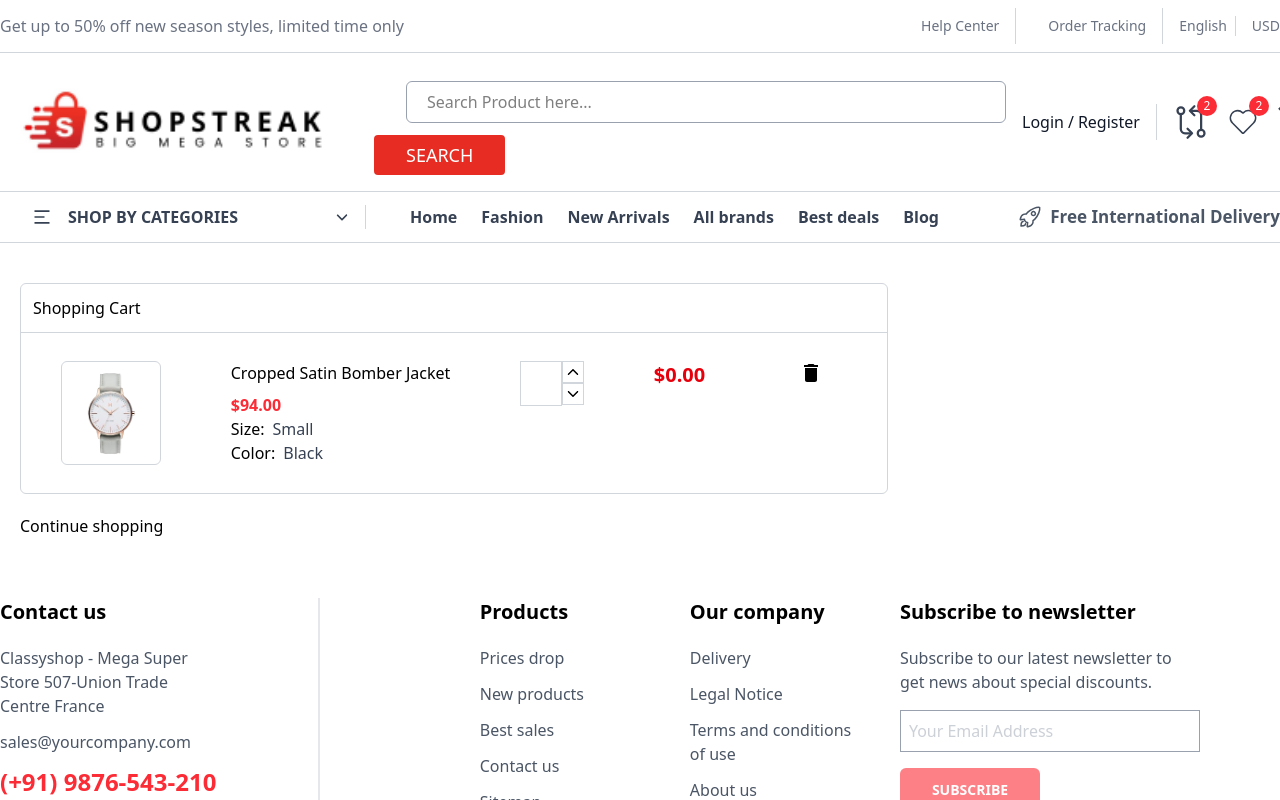
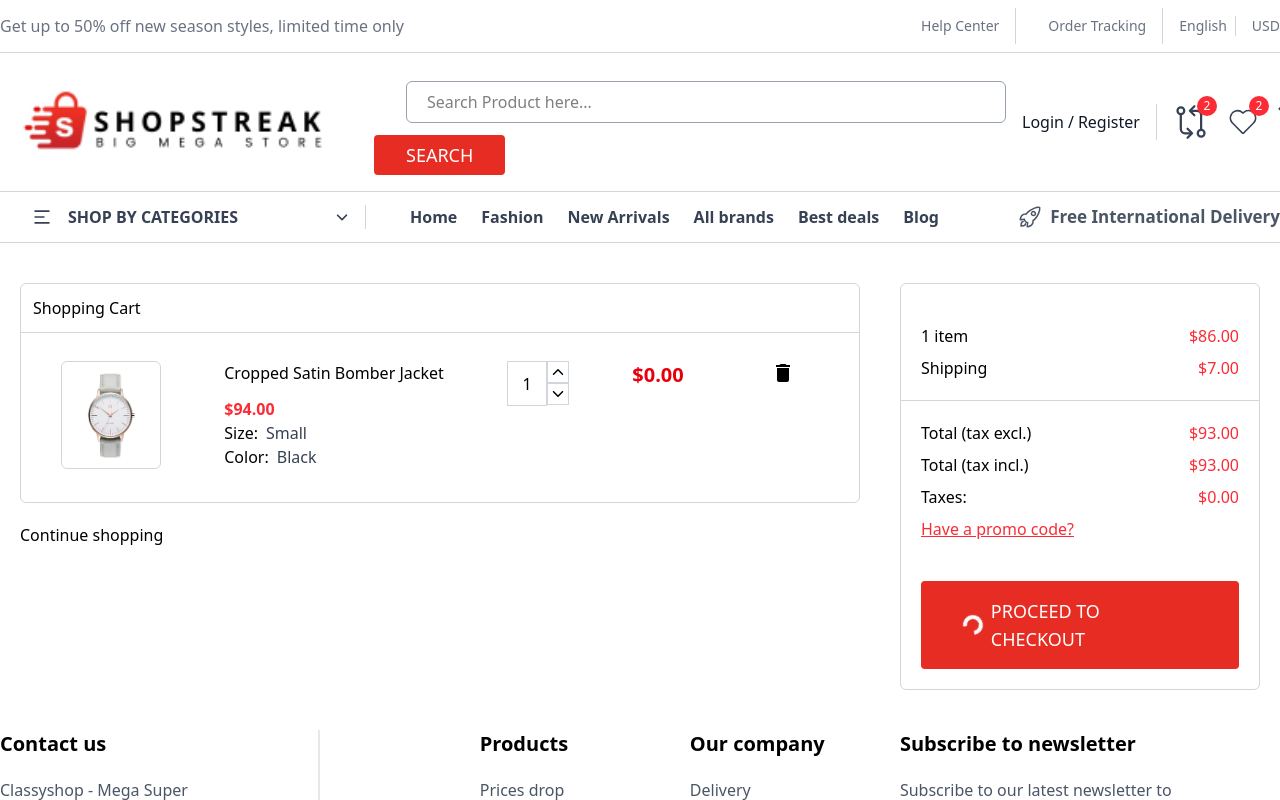
Before and after one commit to jeelnarola/ShopStreak, a React (Vite) app in the folder user/: page /cart in a window 1280 px wide. Shown: the top 800 px of the page. Built offline with nearby package versions, Linux system fonts and the light colour scheme.

Commit message:
Cart Page Design

```diff
--- a/user/src/App.jsx
+++ b/user/src/App.jsx
@@ -5,6 +5,8 @@ import Layout from "./Roots/Layout";
 import CZleftbanner from "./Components/CZleftbanner";
 import MyWishlists from "./Components/MyWishlists.jsx";
 import MyCart from "./Components/MyCart.jsx";
+import PurchaseCartProce from "./Components/PurchaseCartProce.jsx";
+import ShopingCart from "./Components/ShopingCart.jsx";
 function App() {
   return (
     <BrowserRouter>
@@ -15,7 +17,13 @@ function App() {
           <Route index element={<Home />} />
           <Route path="compare" element={<CZleftbanner />} />
           <Route path="wishlist" element={<MyWishlists />} />
-          <Route path="cart" element={<MyCart />} />
+          <Route path="cart" element={<MyCart />}>
+          {/* <Route index element={<ShopingCart/> */}
+            <Route index element={<ShopingCart />} />
+
+            <Route path="summary" element={<PurchaseCartProce />} />
+            {/* <Route path="checkout" element={<CartCheckout />} /> */}
+          </Route>
         </Route>
       </Routes>
     </BrowserRouter>
--- a/user/src/Components/MyCart.jsx
+++ b/user/src/Components/MyCart.jsx
@@ -1,80 +1,62 @@
-import React from "react";
+import React, { useState } from "react";
 import product from "../assets/product1.png";
 import { IoIosArrowUp } from "react-icons/io";
 import { MdDelete } from "react-icons/md";
+import PurchaseCartProce from "./PurchaseCartProce";
+import { Link, Outlet, useLocation } from "react-router-dom";
 function MyCart() {
+  const location = useLocation();
+  const [show, setShow] = useState(true);
+
   return (
     <div className="container mx-auto">
-      <div className="m-5 my-10">
-        <div className="w-[70%] border border-gray-300 rounded-md overflow-hidden">
-          <table className="w-full">
-            <thead>
-              <tr>
-                <td className="text-black p-3 border-b-[1px] border-gray-300">
-                  Shopping Cart
-                </td>
-              </tr>
-            </thead>
-            <tbody>
-              <tr>
-                <td className="p-7 px-10 flex justify-between ">
-                  <img
-                    src={product}
-                    alt=".."
-                    className="border-[1px] border-gray-300 w-[100px] rounded-md"
-                  />
-                  <div>
-                    <ul>
-                      <li className="text-md font-medium pb-2">
-                        Cropped Satin Bomber Jacket
-                      </li>
-                      <li className="text-red-500 font-bold">$94.00</li>
-                      <li className="text-gray-700">
-                        <span className="text-md font-medium text-black pr-2">
-                          Size:
-                        </span>
-                        Small
-                      </li>
-                      <li className="text-gray-700">
-                        <span className="text-md font-medium text-black pr-2">
-                          Color:
-                        </span>
-                        Black
-                      </li>
-                    </ul>
-                    {/* <td></td>
-                    <td>$94.00</td>
-                    <td>Size: Small</td>
-                    <td>Color: Black</td> */}
-                  </div>
-                  <div className="flex">
-                    <input
-                      type="text"
-                      className="w-[20px] h-[45px] p-1 px-5 border-1 border-gray-300"
-                    />
-                    <div className="">
-                      <button className="block p-[2px] border-1 border-gray-300">
-                        <IoIosArrowUp />
-                      </button>
-                      <button className="p-[2px] border-1 border-gray-300">
-                        <IoIosArrowUp className="rotate-180" />
-                      </button>
-                    </div>
-                  </div>
-                  <div>
-                    <p className="text-xl text-red-600 font-semibold">$0.00</p>
-                  </div>
-                  <div>
-                    <MdDelete className="mx-6 cursor-pointer hover:text-red-500 text-2xl " />
-                  </div>
-                </td>
-              </tr>
-              {/* <tr></tr>  */}
-            </tbody>
-          </table>
+      <div className="m-5 my-10 flex gap-10">
+        <Outlet/>
+
+
+        <div className="w-[30%] border border-gray-300 rounded-md overflow-hidden">
+          <div className="py-5 px-5 text-red-500 font-medium border-b-1 border-gray-300">
+            <div className="flex justify-between text-md pt-5">
+              <p className="text-black font-medium pb-2">1 item</p>
+              <p>$86.00</p>
+            </div>
+            <div className="flex justify-between text-md">
+              <p className="text-black font-medium">Shipping</p>
+              <p>$7.00</p>
+            </div>
+          </div>
+          <div className="py-5 px-5 text-red-500 font-medium ">
+            <div className="flex justify-between text-md">
+              <p className="text-black font-medium pb-2">Total (tax excl.)</p>
+              <p>$93.00</p>
+            </div>
+            <div className="flex justify-between text-md">
+              <p className="text-black font-medium pb-2">Total (tax incl.)</p>
+              <p>$93.00</p>
+
+            </div>
+            <div className="flex justify-between text-md">
+              <p className="text-black font-medium pb-2">Taxes:</p>
+              <p>$0.00</p>
+            </div>
+            <p className="font-normal underline cursor-pointer">Have a promo code?</p>
+            {
+             location.pathname === "/cart"  && (
+                <Link to={'summary'} className="uppercase block mx-auto bg-[#e72d23] text-white px-4 py-[6px] px-8 rounded hover:bg-[#000] focus:outline-none focus:ring-2 focus:ring-blue-300 uppercase mt-10 cursor-pointer text-lg">
+              <div className="flex items-center justify-center m-[10px]" onClick={()=>setShow(!show)}>
+                <div className="h-5 w-5 border-t-transparent border-solid animate-spin rounded-full border-white border-4">
+                </div>
+                <div class="ml-2">   proceed to checkout</div>
+              </div>
+                </Link>
+
+              )
+            }
+
+          </div>
         </div>
-        <p className="py-5 text-md font-medium">Continue shopping</p>
       </div>
+
     </div>
   );
 }
--- /dev/null
+++ b/user/src/Components/PurchaseCartProce.jsx
@@ -0,0 +1,11 @@
+import React from 'react'
+
+function PurchaseCartProce() {
+  return (
+    <div className="w-[70%] h-[220px] border border-gray-300 rounded-md overflow-hidden">
+
+    </div>
+  )
+}
+
+export default PurchaseCartProce
--- /dev/null
+++ b/user/src/Components/ShopingCart.jsx
@@ -0,0 +1,89 @@
+import React, { useState } from "react";
+import product from '../assets/product1.png'
+import { IoIosArrowUp } from 'react-icons/io'
+import { MdDelete } from "react-icons/md";
+function ShopingCart() {
+    const [quantity, setQuantity] = useState(1)
+
+
+  const handleChange = (e) => {
+    const value = e.target.value;
+    // Optional: allow only numbers
+    if (/^\d*$/.test(value)) {
+      setQuantity(value);
+    }
+  };
+  return (
+    <div className="w-[70%]">
+          <div className="w-[100%] h-[220px] border border-gray-300 rounded-md overflow-hidden">
+
+
+            <table className="w-full">
+              <thead>
+                <tr>
+                  <td className="text-black p-3 border-b-[1px] border-gray-300">
+                    Shopping Cart
+                  </td>
+                </tr>
+              </thead>
+              <tbody>
+                <tr>
+                  <td className="p-7 px-10 flex justify-between ">
+                    <img
+                      src={product}
+                      alt=".."
+                      className="border-[1px] border-gray-300 w-[100px] rounded-md"
+                    />
+                    <div>
+                      <ul>
+                        <li className="text-md font-medium pb-3">
+                          Cropped Satin Bomber Jacket
+                        </li>
+                        <li className="text-red-500 font-bold">$94.00</li>
+                        <li className="text-gray-700">
+                          <span className="text-md font-medium text-black pr-2">
+                            Size:
+                          </span>
+                          Small
+                        </li>
+                        <li className="text-gray-700">
+                          <span className="text-md font-medium text-black pr-2">
+                            Color:
+                          </span>
+                          Black
+                        </li>
+                      </ul>
+                    </div>
+                    <div className="flex">
+                      <input
+                        type="text"
+                        className="w-[40px] h-[45px] border p-1 text-center border-gray-300 focus:outline-none"
+                        value={quantity}
+                        onChange={handleChange}
+                      />
+                      <div className="">
+                        <button className="block p-[2px] border-1 border-gray-300" onClick={(e) => setQuantity(quantity + 1)}>
+                          <IoIosArrowUp />
+                        </button>
+                        <button className="p-[2px] border-1 border-gray-300" onClick={(e) => quantity > 1 && setQuantity(quantity - 1)}>
+                          <IoIosArrowUp className="rotate-180" />
+                        </button>
+                      </div>
+                    </div>
+                    <div>
+                      <p className="text-xl text-red-600 font-semibold">$0.00</p>
+                    </div>
+                    <div>
+                      <MdDelete className="mx-6 cursor-pointer hover:text-red-500 text-2xl " />
+                    </div>
+                  </td>
+                </tr>
+              </tbody>
+            </table>
+          </div>
+          <p className="py-5 text-md font-medium">Continue shopping</p>
+        </div>
+  )
+}
+
+export default ShopingCart
```
